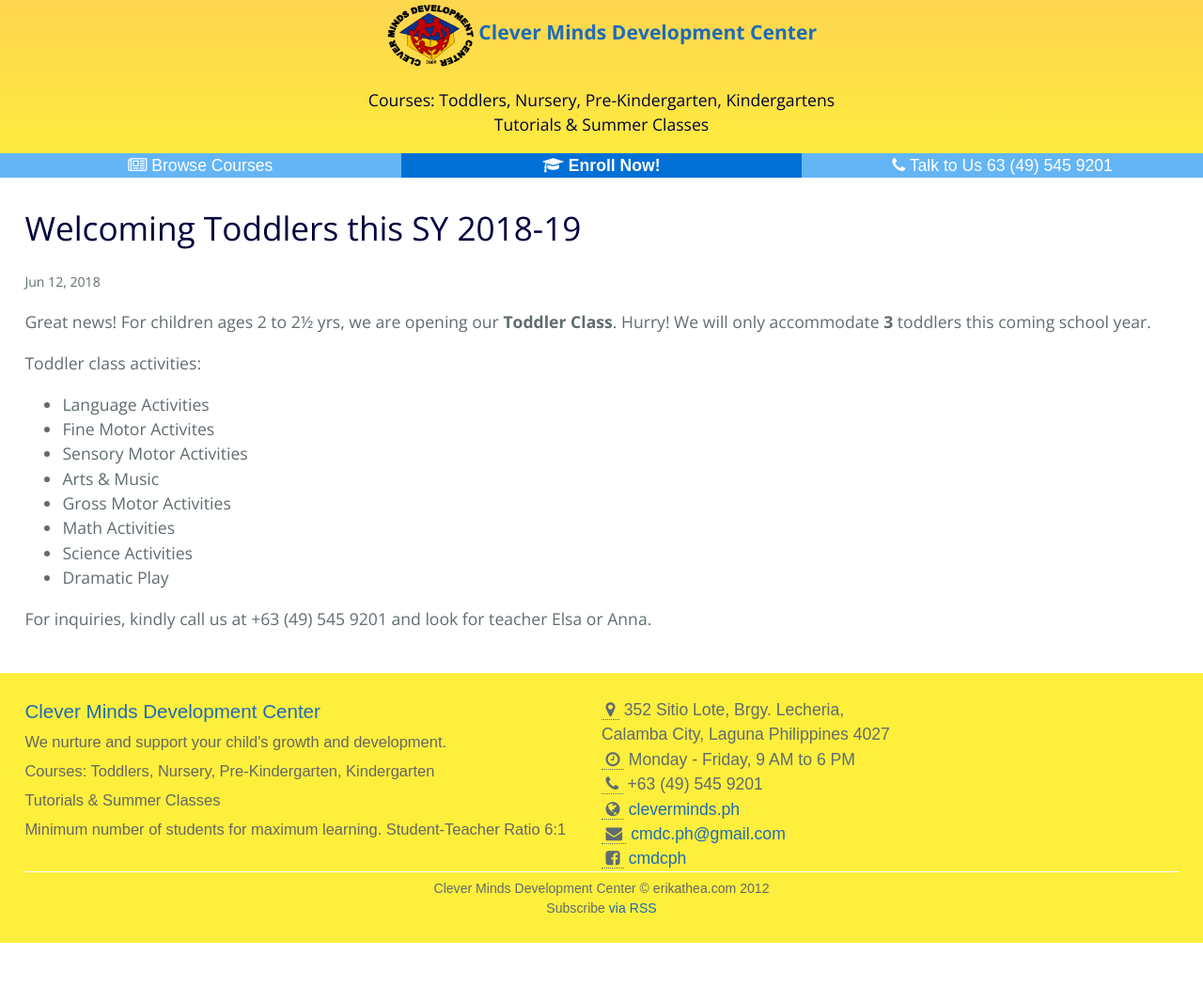
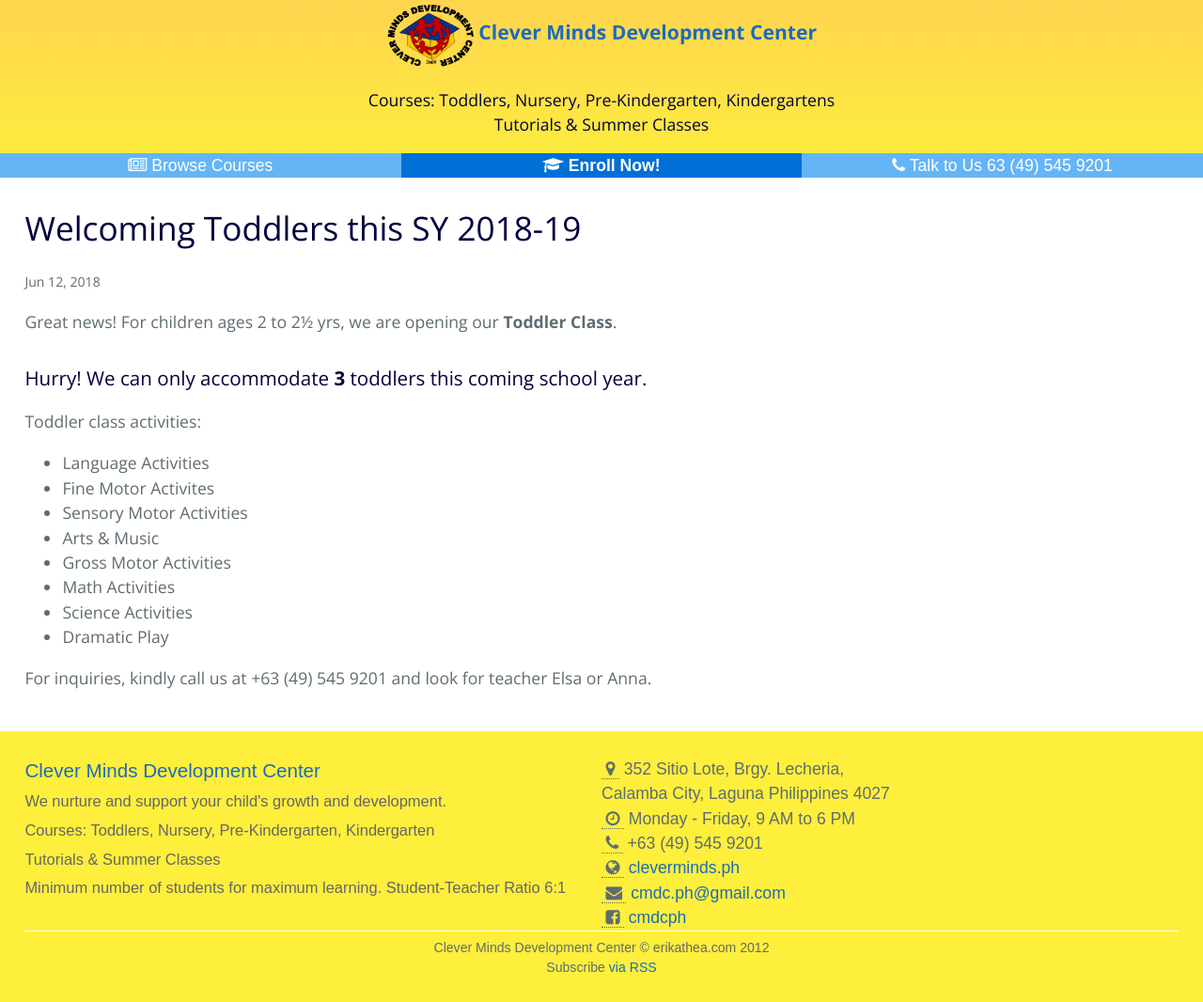
Before and after one commit to cmdcph/cmdcph.github.io, a Jekyll site: the page built from _posts/2018-06-12-welcoming-toddlers-this-sy-2018-19.markdown, in a window 1280 px wide. Shown: the whole page at 94% size. Built offline with Jekyll 4.4.1, drawn with Linux system fonts in a browser that asks for light colours; our own code applies the rules of GitHub Pages for plain Markdown files; before the commit the page ends 1003 px from its top, so only the background shows below that.

Commit message:
Updated Welcoming Toddlers This Sy 2018 19

```diff
--- a/_posts/2018-06-12-welcoming-toddlers-this-sy-2018-19.markdown
+++ b/_posts/2018-06-12-welcoming-toddlers-this-sy-2018-19.markdown
@@ -3,7 +3,9 @@
 date: 2018-06-12 02:43:00 +08:00
 ---
 
-Great news! For children ages 2 to 2½ yrs, we are opening our __Toddler Class__. Hurry! We will only accommodate __3__ toddlers this coming school year.
+Great news! For children ages 2 to 2½ yrs, we are opening our __Toddler Class__.
+
+### Hurry! We can only accommodate __3__ toddlers this coming school year.
 
 
 Toddler class activities:
```
